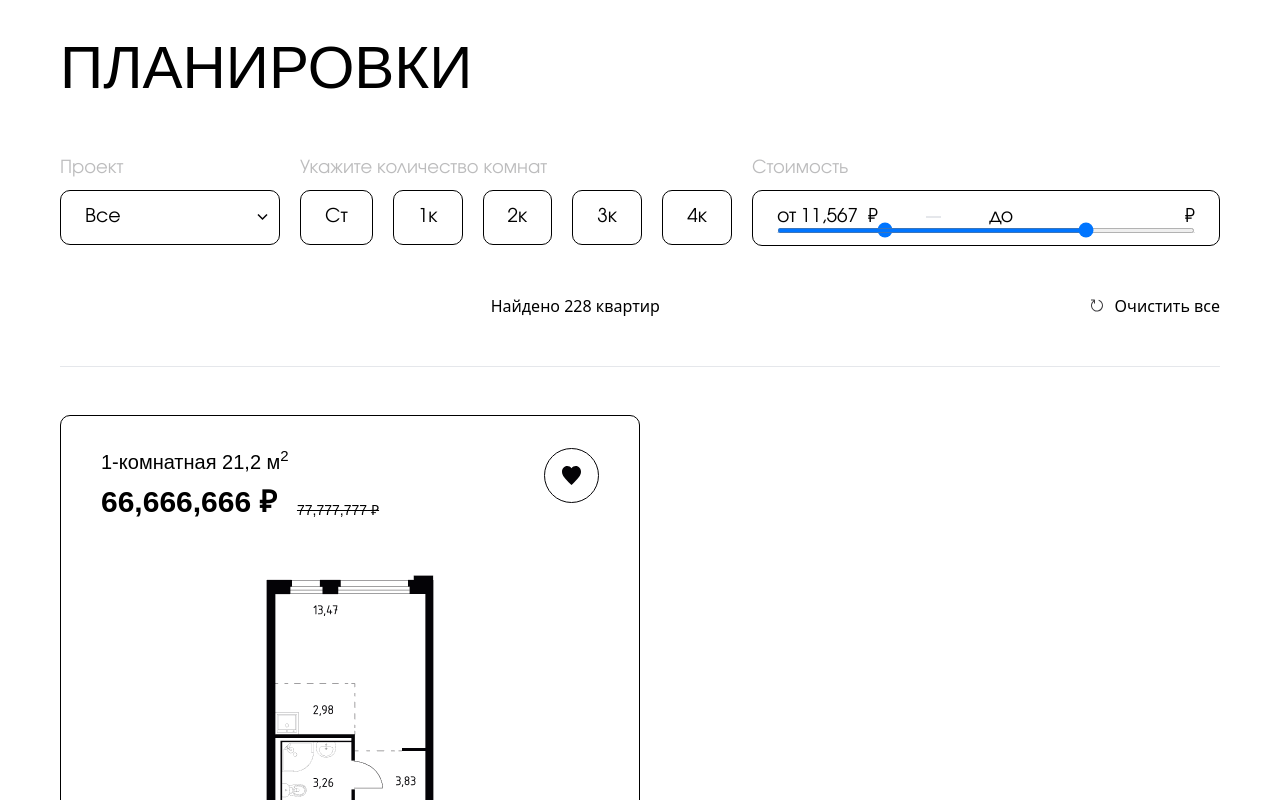
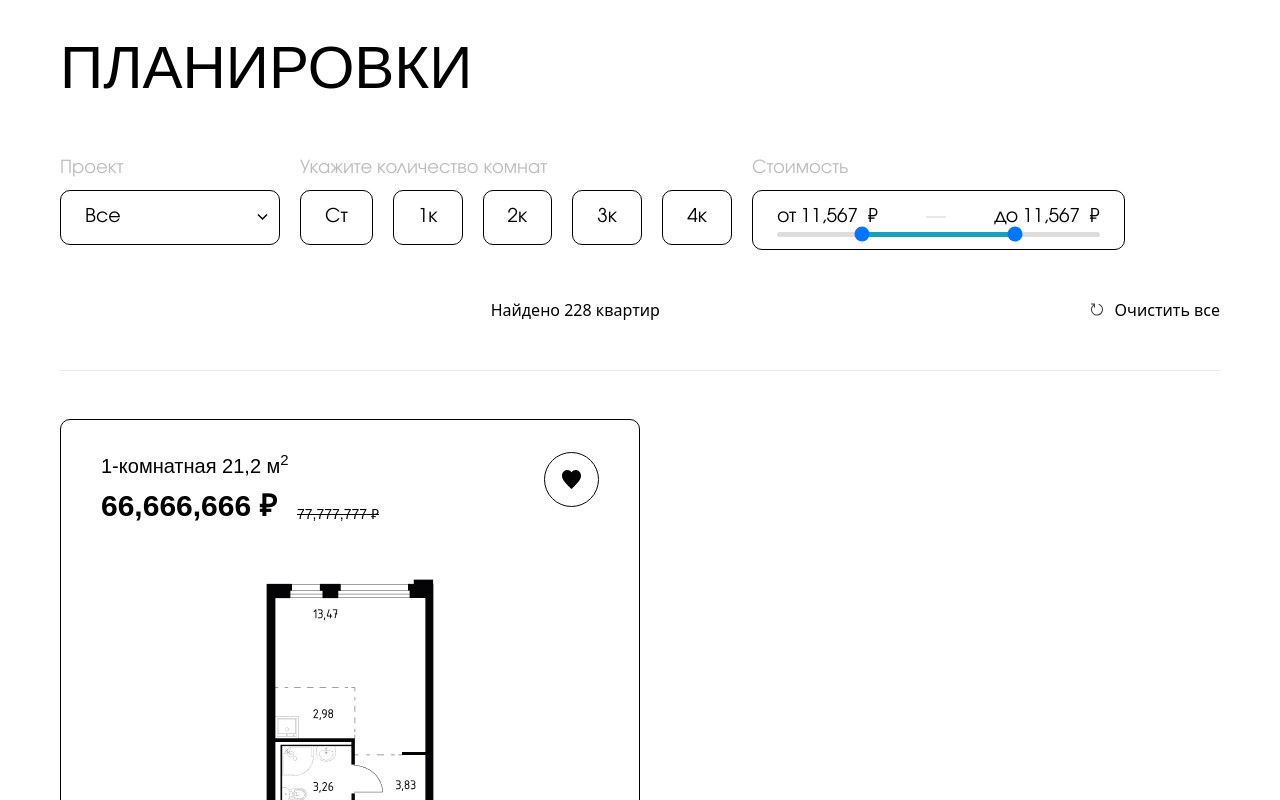
Before and after one commit to dadajonovich/aerokod-test, a React (Vite) app: page / in a window 1280 px wide. Shown: the top 800 px of the page. Built offline with nearby package versions, Linux system fonts and the light colour scheme; a web font is replaced by a local one.

Commit message:
кряхтим над ползунком

```diff
--- a/src/assets/custom.scss
+++ b/src/assets/custom.scss
@@ -24,22 +24,20 @@
 
     input {
       outline: none;
-      appearance: none;
-      width: 100%;
     }
   }
 
   // Price range
 
   .slider {
-    height: 1px;
+    height: 5px;
     border-radius: 5px;
     background: #ddd;
     position: relative;
   }
 
   .slider .progress {
-    height: 1px;
+    height: 5px;
     left: 25%;
     right: 25%;
     position: absolute;
@@ -58,6 +56,6 @@
     width: 100%;
     background: none;
     pointer-events: none;
-    // -webkit-appearance: none;
+    -webkit-appearance: none;
   }
 }
--- a/src/components/Range/index.tsx
+++ b/src/components/Range/index.tsx
@@ -1,6 +1,7 @@
-import { ChangeEventHandler, useEffect, useRef, useState } from 'react';
 import { formatPrice } from '../../utils/formatPrice';
-import { calcSpaces } from '../../utils/calcSpaces';
+import { useInputPrice } from '../../hooks/useInputPrice';
+import { useRange } from '../../hooks/useRange';
+import { useState } from 'react';
 
 type RangeProps = {
   title: string;
@@ -8,39 +9,15 @@ type RangeProps = {
 };
 
 export function Range(props: RangeProps) {
+  const { title, type } = props;
+
   const [min, setMin] = useState<string>(formatPrice(11567));
-  const minRef = useRef<HTMLInputElement>(null);
+  const [max, setMax] = useState<string>(formatPrice(11567));
 
-  const handleInput: ChangeEventHandler<HTMLInputElement> = (e) => {
-    console.log('handleInput');
-    const target = e.target;
-    const value = target.value;
-
-    // Количество пробелов у предыдущего значения
-    const prevSpaces = calcSpaces(min);
-
-    // Подготовка значения под форматирование
-    const valueWithoutSpaces = Number(value.replace(/\s+/g, ''));
-    // Форматирование
-    const formatedPrice = formatPrice(valueWithoutSpaces);
-    // Получение количества пробелов
-    const currentSpaces = calcSpaces(formatedPrice);
-    // Находим разницу в пробелах
-    const difSpaces = currentSpaces - prevSpaces;
-    const selectionStart = (target.selectionStart || 0) + difSpaces;
-
-    target.value = formatedPrice;
-
-    target.setSelectionRange(selectionStart, selectionStart);
-    setMin(formatedPrice);
-  };
-
-  useEffect(() => {
-    if (!minRef.current) return;
-    minRef.current.style.width = min.length + 'ch';
-  }, [min]);
-
-  const { title, type } = props;
+  const minProps = useInputPrice(min, setMin);
+  const maxProps = useInputPrice(max, setMax);
+  const rangeProps = useRange();
+  console.log(rangeProps);
   return (
     <div className="font-evolventa">
       <span className="text-lg	font-normal text-label">{title}</span>
@@ -48,36 +25,22 @@ export function Range(props: RangeProps) {
         <div className="flex items-center justify-between	 gap-12">
           <div className="field">
             <span>от</span>
-            <input ref={minRef} onChange={handleInput} defaultValue={min} />
+            <input {...minProps} defaultValue={min} />
             &#8381;
           </div>
           <hr className="w-[20px] border" />
           <div className="field">
             <span>до</span>
-            <input onChange={handleInput} />
+            <input {...maxProps} defaultValue={max} />
             &#8381;
           </div>
         </div>
         <div className="slider">
           <div className="progress"></div>
         </div>
-        <div className="range-input">
-          <input
-            type="range"
-            className="range-min"
-            min="0"
-            max="10000"
-            value="2500"
-            step="100"
-          />
-          <input
-            type="range"
-            className="range-max"
-            min="0"
-            max="10000"
-            value="7500"
-            step="100"
-          />
+        <div {...rangeProps} className="range-input">
+          <input type="range" min="0" max="10000" value="2500" step="100" />
+          <input type="range" min="0" max="10000" value="7500" step="100" />
         </div>
       </div>
     </div>
--- a/src/hooks/useInputPrice.ts
+++ b/src/hooks/useInputPrice.ts
@@ -1 +1,35 @@
-export function useInputPrice(el: HTMLElement, defaultValue);
+import { ChangeEventHandler, Dispatch, useEffect, useRef } from 'react';
+import { formatPrice } from '../utils/formatPrice';
+import { calcSpaces } from '../utils/calcSpaces';
+
+export function useInputPrice(
+  price: string,
+  setPrice: Dispatch<React.SetStateAction<string>>,
+) {
+  const ref = useRef<HTMLInputElement>(null);
+
+  const onChange: ChangeEventHandler<HTMLInputElement> = (e) => {
+    const target = e.target;
+    const value = target.value;
+
+    const prevSpaces = calcSpaces(price);
+
+    const valueWithoutSpaces = Number(value.replace(/\s+/g, ''));
+    const formatedPrice = formatPrice(valueWithoutSpaces);
+    const currentSpaces = calcSpaces(formatedPrice);
+    const difSpaces = currentSpaces - prevSpaces;
+    const selectionStart = (target.selectionStart || 0) + difSpaces;
+
+    target.value = formatedPrice;
+
+    target.setSelectionRange(selectionStart, selectionStart);
+    setPrice(formatedPrice);
+  };
+
+  useEffect(() => {
+    if (!ref.current) return;
+    ref.current.style.width = price.length + 'ch';
+  }, [price]);
+
+  return { ref, onChange } as const;
+}
--- /dev/null
+++ b/src/hooks/useRange.ts
@@ -0,0 +1,16 @@
+import { useRef } from 'react';
+
+export function useRange() {
+  const ref = useRef<HTMLDivElement>(null);
+
+  if (!ref.current) return;
+
+  ref.current.childNodes.forEach((element) => {
+    element.addEventListener('input', (event) => {
+      let minVal = parseInt(priceInput[0].value);
+      let maxVal = parseInt(priceInput[1].value);
+    });
+  });
+
+  return { ref } as const;
+}
```
